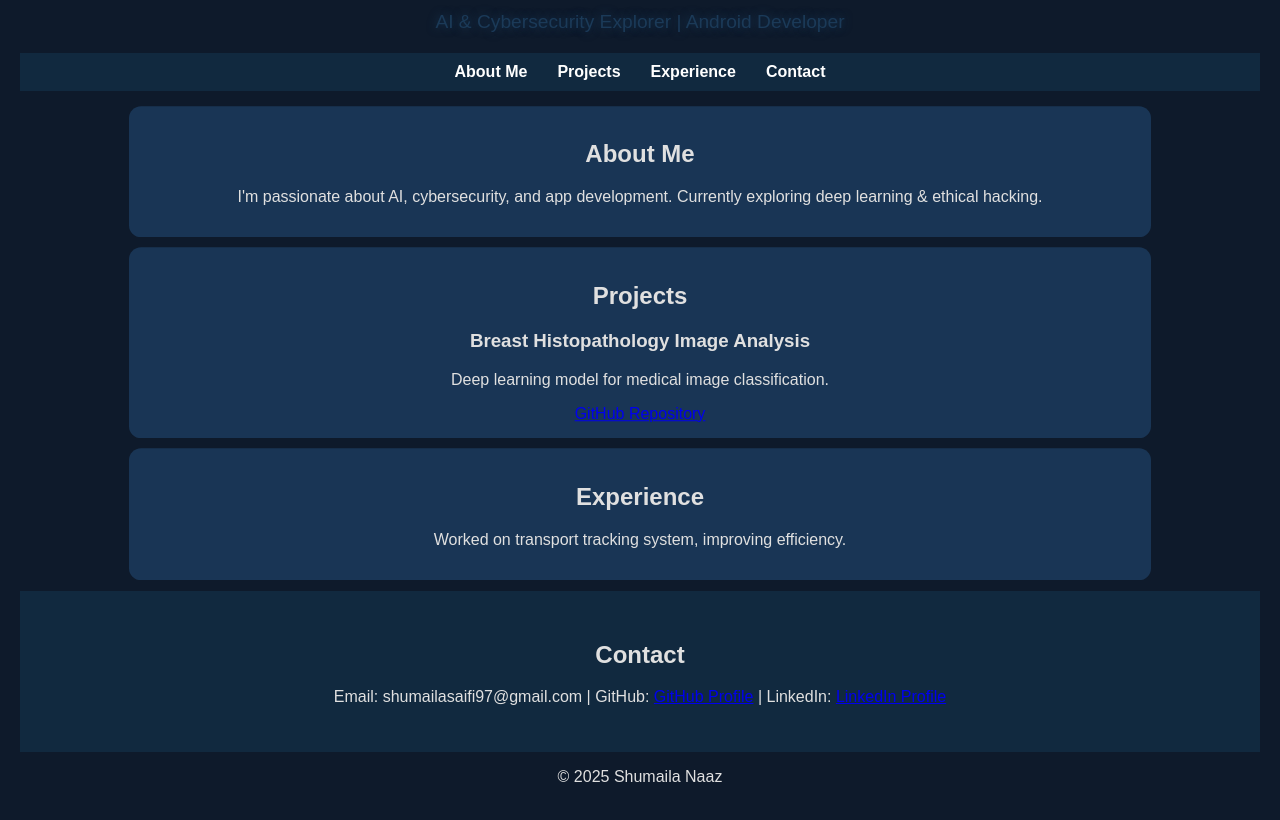
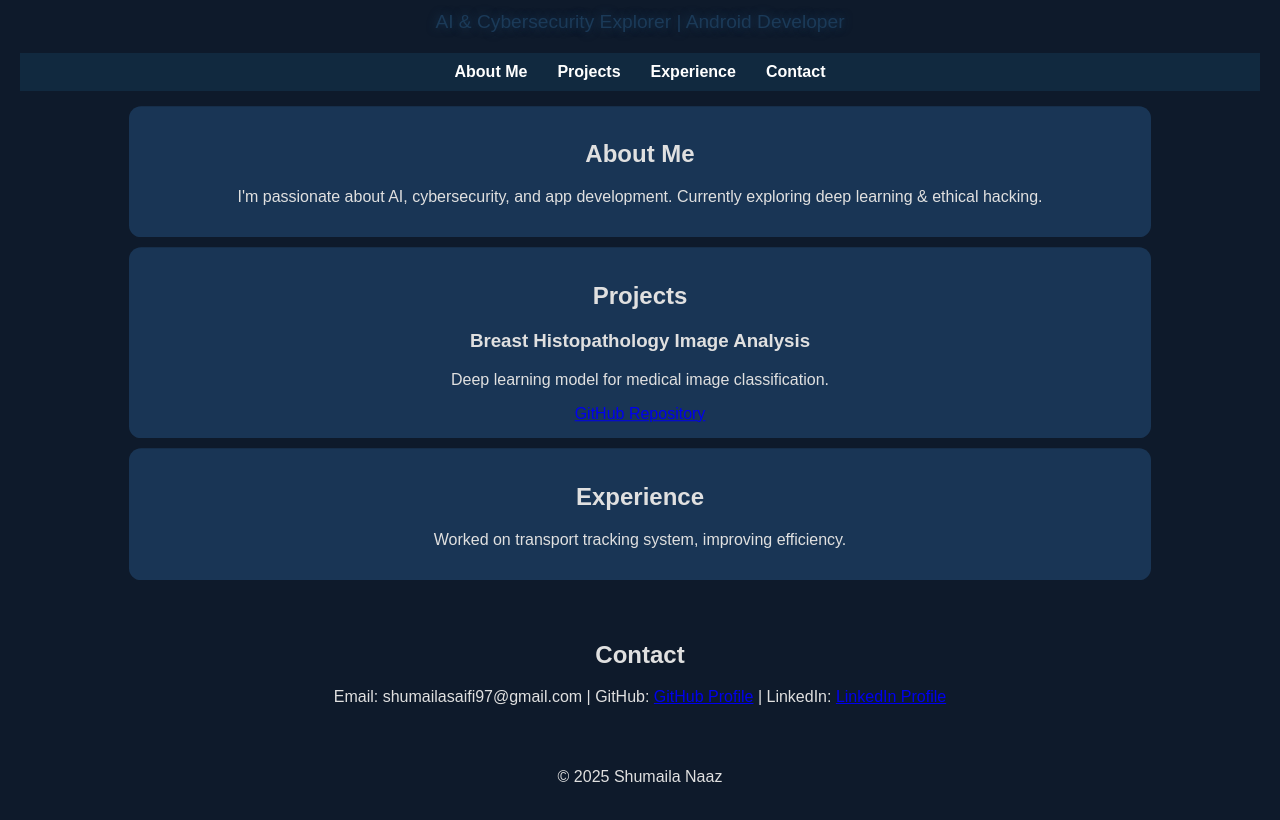
Before and after one commit to shumailasaifi/portfolio-website, a plain HTML site: page index.html in a window 1280 px wide. Shown: the part 128-948 px from the top of the page. Drawn offline with Linux system fonts and the light colour scheme.

Commit message:
Update style.css

```diff
--- a/style.css
+++ b/style.css
@@ -63,9 +63,3 @@ section {
     from { transform: translateY(5px); }
     to { transform: translateY(-5px); }
 }
-
-#contact {
-    padding: 30px;
-    background-color: #11293f; /* Dark Navy Blue */
-    text-align: center;
-}
```
